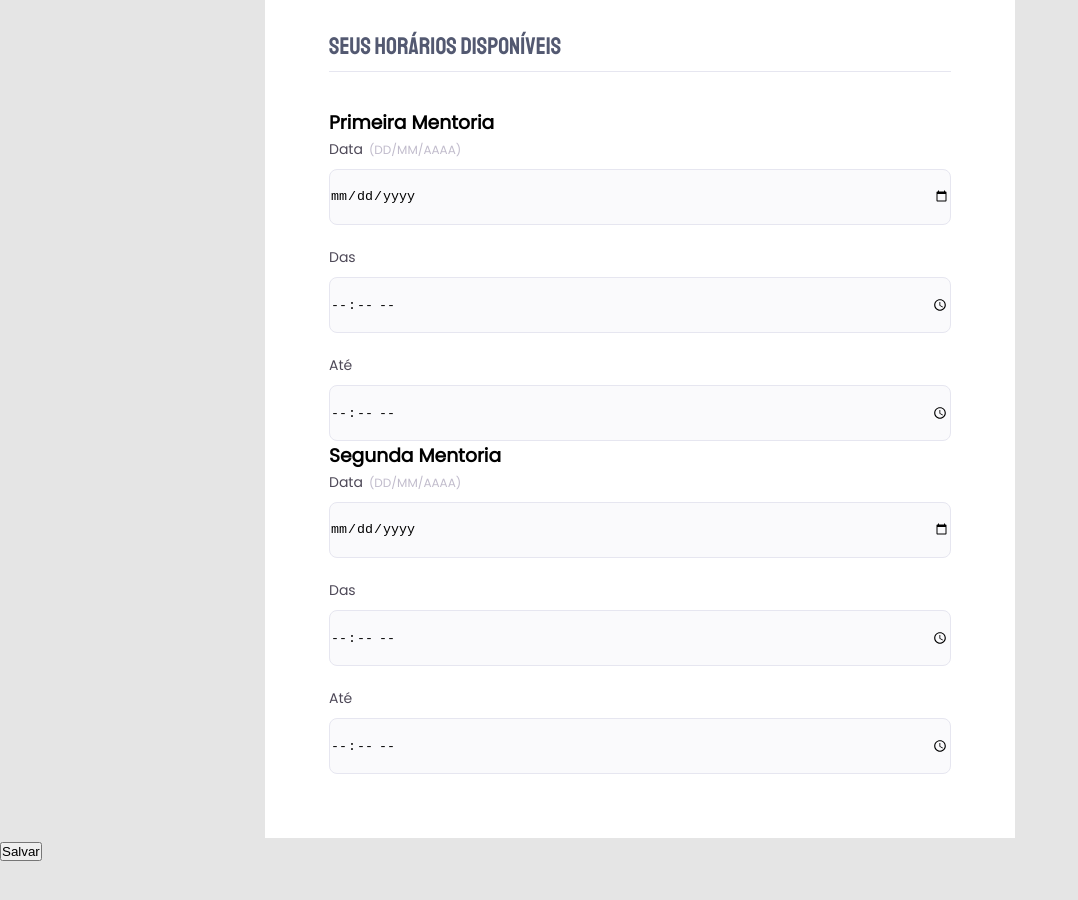
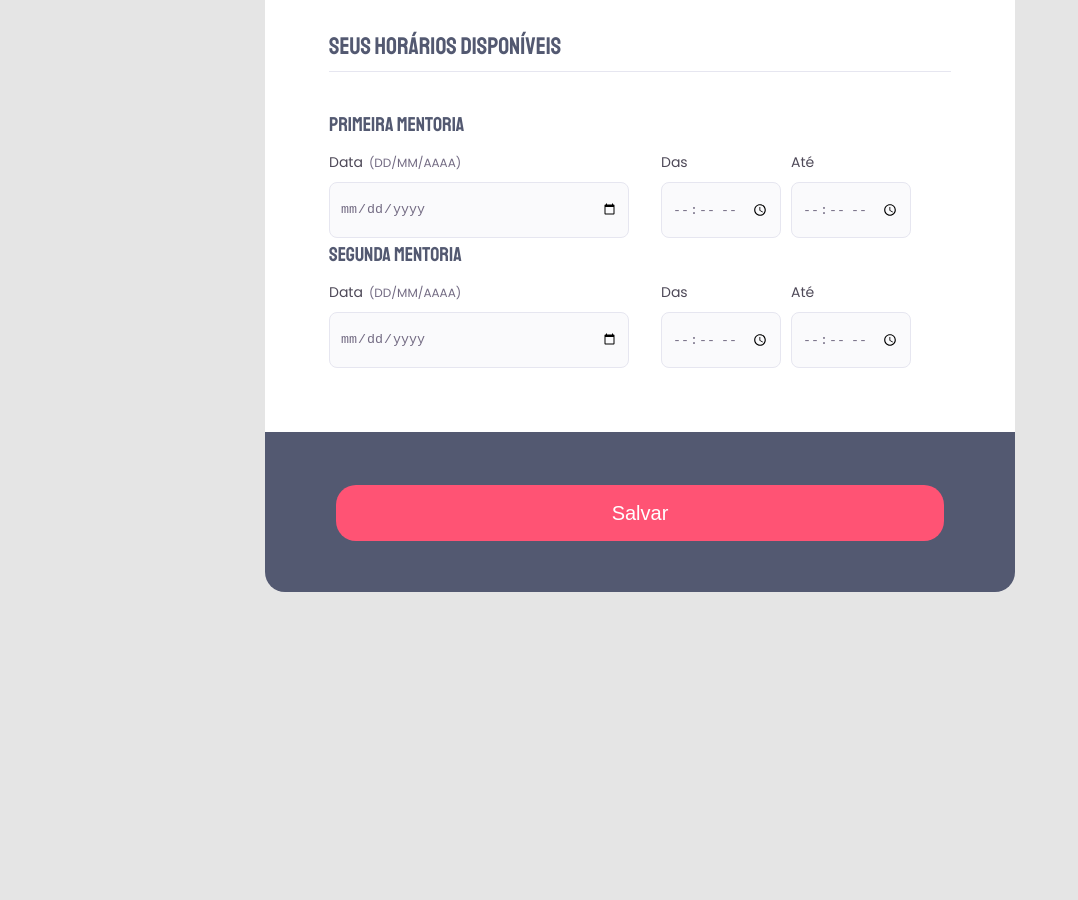
Before and after one commit to dev-rafael92as/explorerRocketseat, a plain HTML site: page desafio01-Stage03/index.html in a window 1280 px wide. Shown: the part 976-1876 px from the top of the page, without its empty margins (0-1078 px from the left). Before the commit the page ends 1839 px from the top, so only its background shows below. Drawn offline with Linux system fonts and the light colour scheme.

Commit message:
Finalização Projeto

```diff
--- a/desafio01-Stage03/assets/styles.css
+++ b/desafio01-Stage03/assets/styles.css
@@ -8,7 +8,7 @@
     --bg-input: #FAFAFC;
     --fc-default: #4E4958;
     --fc-borders: #E6E6F0;
-    --fc-span: #C1BCCC;
+    --fc-span: #736b83;
 
     --ff-staatliches-r: 'Staatliches', cursive;
     --ff-poppins-r: 'Poppins', sans-serif;
@@ -132,8 +132,67 @@ input {
     height: 5.6rem;
     width: 100%;
     margin-bottom: 2rem;
+    padding: 1rem;
+}
+
+input:invalid {
+    border-color: var(--bg-buttom);
 }
 
 fieldset input:last-child {
     margin-bottom: 0;
 }
+
+h3 {
+    font-family: var(--ff-staatliches-r);
+    font-weight: 400;
+    font-size: 2.0rem;
+    line-height: 3.4rem;
+    color: var(--bg-header);
+    margin-bottom: 8px;
+}
+
+.mentor {
+    display: grid;
+    grid-template-columns: 300px 250px;
+    gap: 3.2rem;
+}
+
+.mentor input {
+    display: inline-block;
+    color: var(--fc-span);
+
+}
+
+.mentor input:nth-child(1) {
+    margin-right: 3.2rem;
+}
+
+.input-time {
+    display: grid;
+    grid-template-columns: 1fr 1fr;
+    gap: 1rem;
+}
+
+footer {
+    width: 75rem;
+    height: 16rem;
+    background-color: var(--bg-header);
+    border-radius: 0 0 2rem 2rem;
+    margin: 0 auto 33.6rem;
+    text-align: center;
+}
+
+.input-button {
+    margin-top: 5.3rem;
+    padding: 1.5rem 4rem;
+    font-weight: 400;
+    font-size: 2.0rem;
+    line-height: 2.6rem;
+    color: var(--bg-form);
+    border: none;
+    border-radius: 2rem;
+    background-color: var(--bg-buttom);
+    width: 60.8rem;
+    cursor: pointer;
+}
--- a/desafio01-Stage03/index.html
+++ b/desafio01-Stage03/index.html
@@ -10,12 +10,12 @@
 </head>
 <body>
     <div class="bg-header"></div>
+    <div class="page">
         <header>
-        <div class="page">
             <h1>Mentoria</h1>
             <p>Preencha o formulário abaixo para agendar a sua mentoria</p>
         </header>
-        <form action="">
+    <form action="" id="form">
         <fieldset>
             <legend>Informações pessoais</legend>
             <div class="container-input">
@@ -31,7 +31,7 @@
             <label for="event-email">Email<span>(digite um email válido)</span></label>
             <input type="email" name="email" id="event-email">
             <label for="event-password">Senha<span>(mínimo de 6 caracteres)</span></label>
-                <input type="password" name="password" id="event-password">
+            <input type="password" minlength="6" name="password" id="event-password">
         </fieldset>
         <fieldset>
             <legend>Informações do mentor</legend>
@@ -40,34 +40,46 @@
         </fieldset>
         <fieldset>
             <legend>Seus horários disponíveis</legend>
-                <div class="first-mentor">
             <h3>Primeira Mentoria</h3>
+                <div class="mentor">
+                    <div>
                         <label for="event-firstDate">Data<span>(DD/MM/AAAA)</span></label>
                         <input type="date" name="first-date" id="event-firstDate">
-
+                    </div>
+                    <div class="input-time">
+                        <div>
                             <label for="event-firstDate-from">Das</label>
                             <input type="time" name="firstDate-from" id="event-firstDate-from">
-
+                        </div>
+                        <div>
                             <label for="event-firstDate-to">Até</label>
                             <input type="time" name="firstDate-to" id="event-firstDate-to">
                         </div>
-                <div class="second-mentor">
+                    </div>
+                </div>
             <h3>Segunda Mentoria</h3>
+                <div class="mentor">
+                    <div>
                         <label for="event-secondDate">Data<span>(DD/MM/AAAA)</span></label>
                         <input type="date" name="second-date" id="event-secondDate">
-
+                    </div>
+                    <div class="input-time">
+                        <div>
                             <label for="event-secondDate-from">Das</label>
                             <input type="time" name="secondDate-from" id="event-secondDate-from">
-
+                        </div>
+                        <div>
                             <label for="event-secondDate-to">Até</label>
                             <input type="time" name="secondDate-to" id="event-secondDate-to">
+                        </div>
+                    </div>
                 </div>
         </fieldset>
 </div>
 </form>
 
 <footer class="submit-buttom">
-        <button type="button">Salvar</button>
+    <input type="submit" value="Salvar" class="input-button" form="form">
 </footer>
 
 </body>
```
Lines whose indentation alone changed are shown as unchanged.
